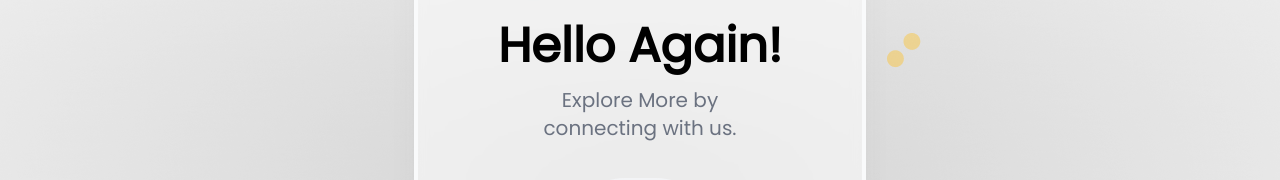
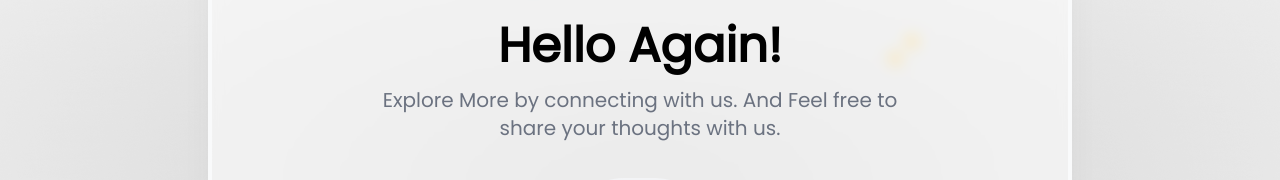
Before and after one commit to GM-Frost/OTPAuthProject, a React (Vite) app in the folder client/: page / in a window 1280 px wide. Shown: the part 162-342 px from the top of the page. Built offline with nearby package versions, Linux system fonts and the light colour scheme; no server answers; grey boxes are pictures that could not be loaded.

Commit message:
Random Change

```diff
--- a/client/src/components/PageNotFound.tsx
+++ b/client/src/components/PageNotFound.tsx
@@ -1,5 +1,3 @@
-import React from "react";
-
 export default function PageNotFound() {
-  return <div>PageNotFound</div>;
+  return <div>Sorry the page you looking for is not found</div>;
 }
--- a/client/src/components/Username.tsx
+++ b/client/src/components/Username.tsx
@@ -33,7 +33,8 @@ export default function Username() {
           <div className="title flex flex-col items-center">
             <h4 className="text-5xl font-bold">Hello Again!</h4>
             <span className="py-4 text-xl w-2/3 text-center text-gray-500">
-              Explore More by connecting with us.
+              Explore More by connecting with us. And Feel free to share your
+              thoughts with us.
             </span>
           </div>
 
--- a/client/src/helper/helper.ts
+++ b/client/src/helper/helper.ts
@@ -6,7 +6,6 @@ axios.defaults.baseURL = import.meta.env.VITE_REACT_APP_DOMAIN;
 /** Making API Request */
 
 //---------AUTHENTICATION FUNCTION----------------//
-
 export async function authenticate(username: string) {
   try {
     return await axios.post("/api/authenticate", { username });
```
